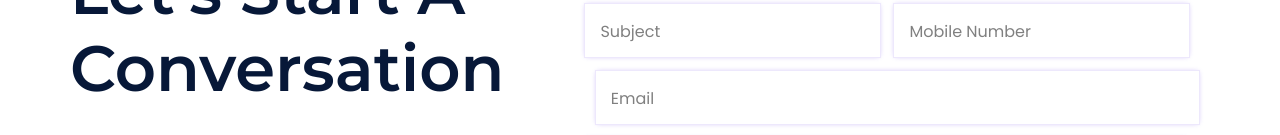
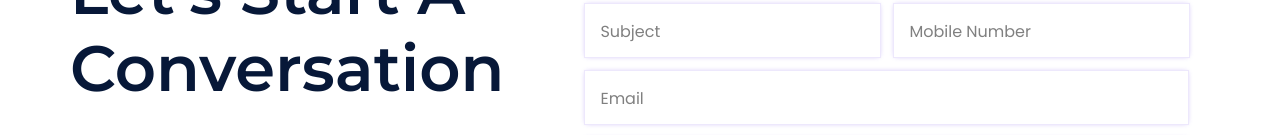
Before and after one commit to mayankpcp7/FoxVision, a React (Create React App) app: page /contact in a window 1280 px wide. Shown: the part 636-771 px from the top of the page. Built offline with nearby package versions, Linux system fonts and the light colour scheme.

Commit message:
merge code

```diff
--- a/src/components/Conversation.jsx
+++ b/src/components/Conversation.jsx
@@ -164,7 +164,7 @@ const Conversation = () => {
                     className={`max-w-[297px] w-full outline-none px-2 h-[55px] border shadow-forminput border-offgrey ${
                       formErrors.mobile ? "border-red-500" : ""
                     }`}
-                    type="tel"
+                    type="number"
                     name="mobile"
                     value={formData.mobile}
                     onChange={handleChange}
@@ -177,7 +177,7 @@ const Conversation = () => {
               </div>
               <div className="flex flex-col justify-center md:justify-start items-center md:items-start">
                 <input
-                  className={`w-full mx-auto outline-none max-w-[605px] mt-3 px-2 h-[55px] border shadow-forminput border-offgrey ${
+                  className={`w-full outline-none max-w-[605px] mt-3 px-2 h-[55px] border shadow-forminput border-offgrey ${
                     formErrors.email ? "border-red-500" : ""
                   }`}
                   type="email"
--- a/src/components/FriendlyAndReliable.jsx
+++ b/src/components/FriendlyAndReliable.jsx
@@ -4,7 +4,7 @@ import mhillpaloka from "../assets/images/webp/project-agency/mhill-paloka.webp"
 
 const FriendlyAndReliable = () => {
   return (
-    <div className="px-3">
+    <div className="px-3 mb-1">
       <div className="max-w-[1164px] overflow-hidden mx-auto ">
         <SubHeading
           text="FOX VISION - Friendly and reliable"
```
